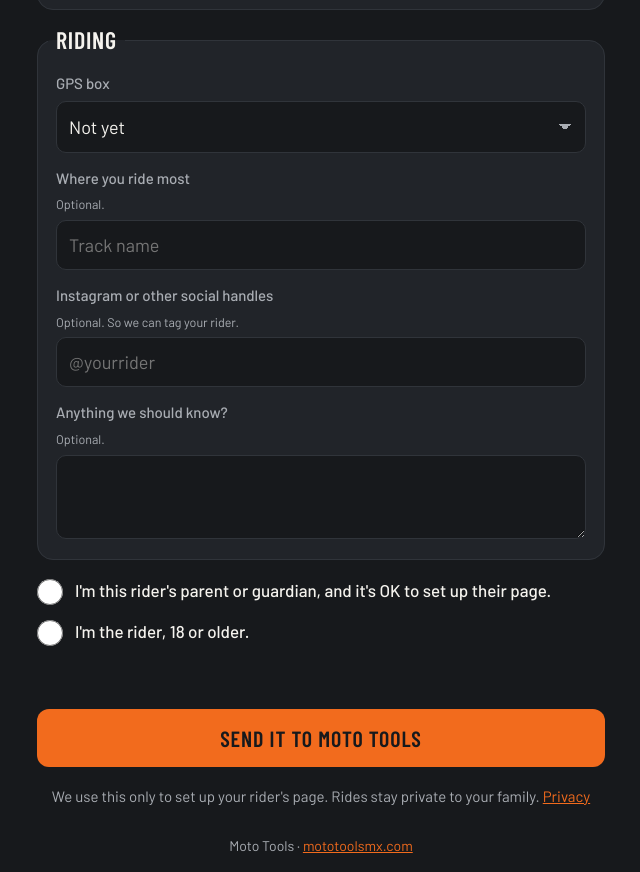
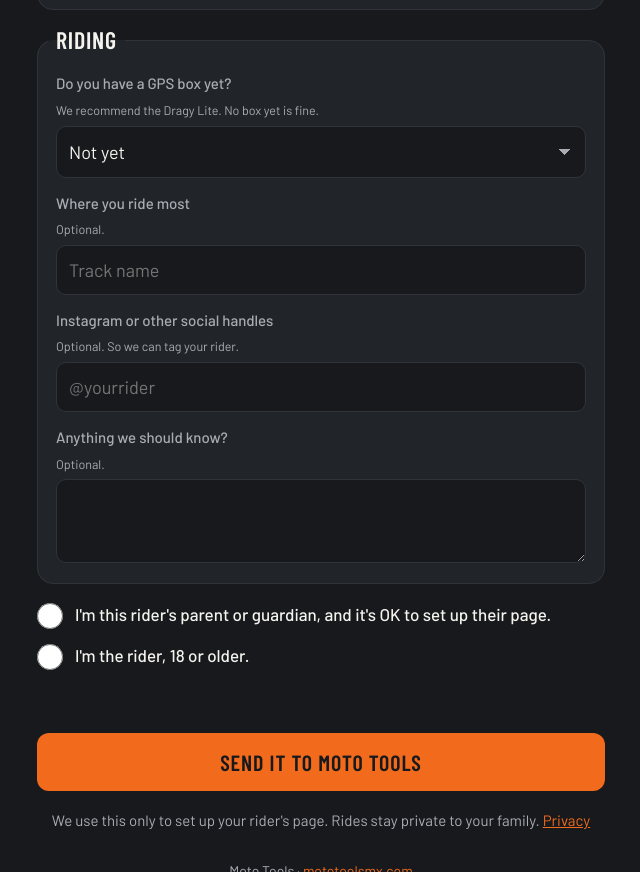
Before and after one commit to kammongray-cmd/mototoolsmx-site, a plain HTML site: page start/index.html in a window 1280 px wide. Shown: the part 2025-2897 px from the top of the page, without its empty margins (319-959 px from the left). Drawn offline with nearby package versions, Linux system fonts and the light colour scheme; a web font is replaced by a local one.

Commit message:
Setup form: box question matches the home page (Do you have a GPS box yet? Not yet / Yes, a Dragy Lite / Yes, something else), so nobody picks the Pro off a list. Values sent stay ones the server knows. Kam's go, Nov 20.
Co-Authored-By: Claude Fable 5.2 <noreply@anthropic.com>

```diff
--- a/start/index.html
+++ b/start/index.html
@@ -139,8 +139,9 @@
 
     <fieldset>
       <legend>Riding</legend>
-      <label>GPS box<select name="box">
-        <option>Not yet</option><option>Dragy Lite</option><option>Dragy Pro</option><option>RaceBox Micro</option><option>Something else</option>
+      <!-- Same question as the home page (Kam, Nov 20: nobody picks the Pro off a list). The values sent stay ones the server knows. -->
+      <label>Do you have a GPS box yet? <small>We recommend the Dragy Lite. No box yet is fine.</small><select name="box">
+        <option value="Not yet">Not yet</option><option value="Dragy Lite">Yes, a Dragy Lite</option><option value="Something else">Yes, something else</option>
       </select></label>
       <label>Where you ride most <small>Optional.</small><input type="text" name="track" maxlength="60" placeholder="Track name"></label>
       <label>Instagram or other social handles <small>Optional. So we can tag your rider.</small><input type="text" name="social" maxlength="80" autocomplete="off" autocapitalize="off" placeholder="@yourrider"></label>
```
